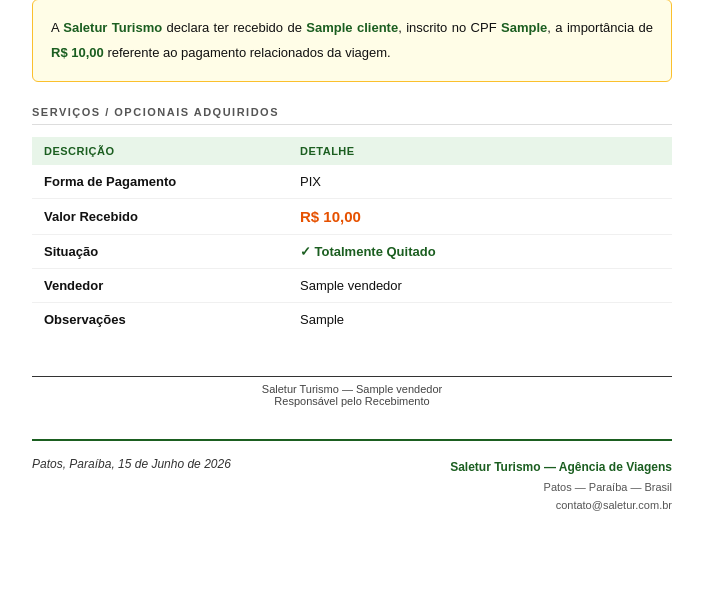
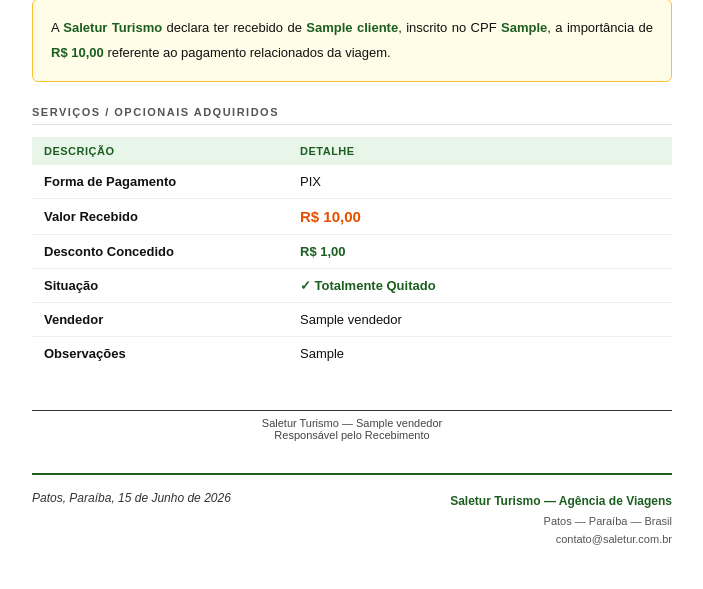
Before and after one commit to joserobertojr/-paiva-express, a Django app: page /pagamentos/recibo/1/ in a window 1280 px wide. Shown: the part 287-876 px from the top of the page, without its empty margins (288-991 px from the left). Before the commit the page ends 798 px from the top, so only its background shows below. Run offline with Django 5.2, Linux system fonts and the light colour scheme; a user stored in the database is signed in; tables that the repository leaves empty hold one stand-in row (values such as "Sample post"); some libraries are stand-ins or nearby versions.

Commit message:
Add: exibir desconto no recibo de pagamento quando houver
Co-Authored-By: Claude Sonnet 4.6 <noreply@anthropic.com>

```diff
--- a/sala-e-tu/templates/pagamentos/recibo.html
+++ b/sala-e-tu/templates/pagamentos/recibo.html
@@ -140,6 +140,12 @@
       <td><strong>Valor Recebido</strong></td>
       <td><span class="valor-destaque">R$ {{ pagamento.valor|floatformat:2 }}</span></td>
     </tr>
+    {% if pagamento.desconto %}
+    <tr>
+      <td><strong>Desconto Concedido</strong></td>
+      <td style="color:#1B5E20;font-weight:700;">R$ {{ pagamento.desconto|floatformat:2 }}</td>
+    </tr>
+    {% endif %}
     {% if reserva.saldo_devedor > 0 %}
     <tr>
       <td><strong>Saldo Devedor</strong></td>
```
